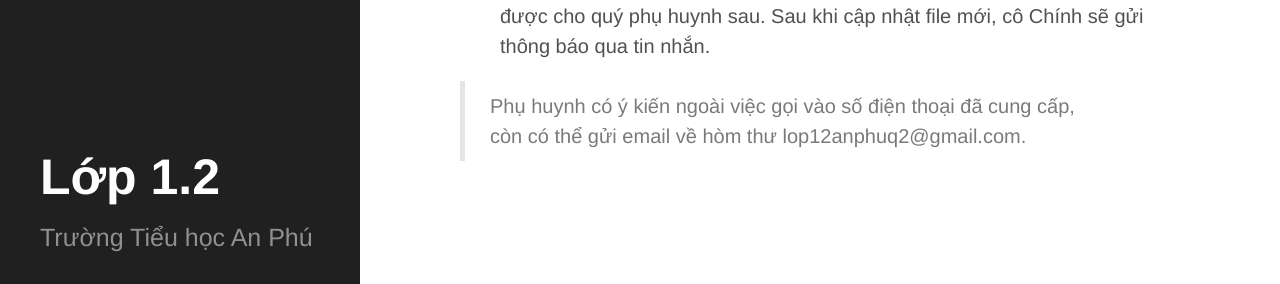
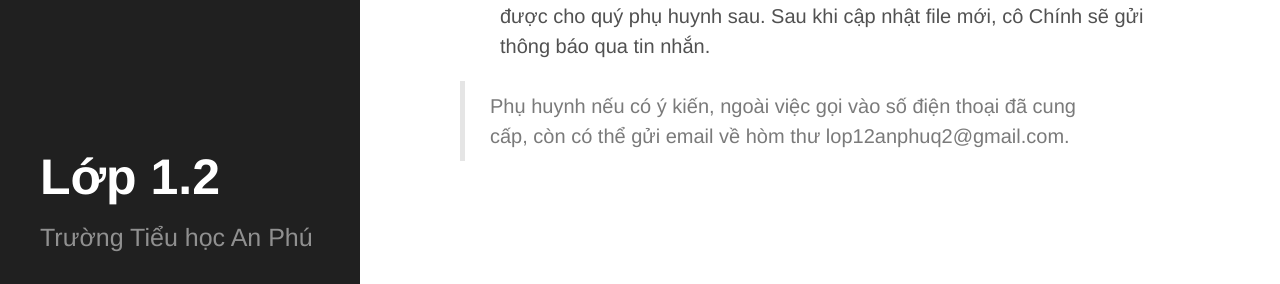
Before and after one commit to cochinh-THanphu/cochinh-THanphu.github.io, a Jekyll site: the page built from index.md, in a window 1280 px wide. Shown: the part 479-763 px from the top of the page. Built offline with Jekyll 4.4.1, drawn with Linux system fonts in a browser that asks for light colours.

Commit message:
Update index.md

```diff
--- a/index.md
+++ b/index.md
@@ -18,4 +18,4 @@
 * Đã cập nhật bài học cho tuần lễ 16/03/2020 đến 22/03/2020. Xin mời vào phần **[Ôn tập](/Review.html)** để tải về.
 Cô Chính sẽ cập nhật file chất lượng tốt, có thể in được cho quý phụ huynh sau. Sau khi cập nhật file mới, cô Chính sẽ gửi thông báo qua tin nhắn.
 
-> Phụ huynh có ý kiến ngoài việc gọi vào số điện thoại đã cung cấp, còn có thể gửi email về hòm thư lop12anphuq2@gmail.com.
+> Phụ huynh nếu có ý kiến, ngoài việc gọi vào số điện thoại đã cung cấp, còn có thể gửi email về hòm thư lop12anphuq2@gmail.com.
```
